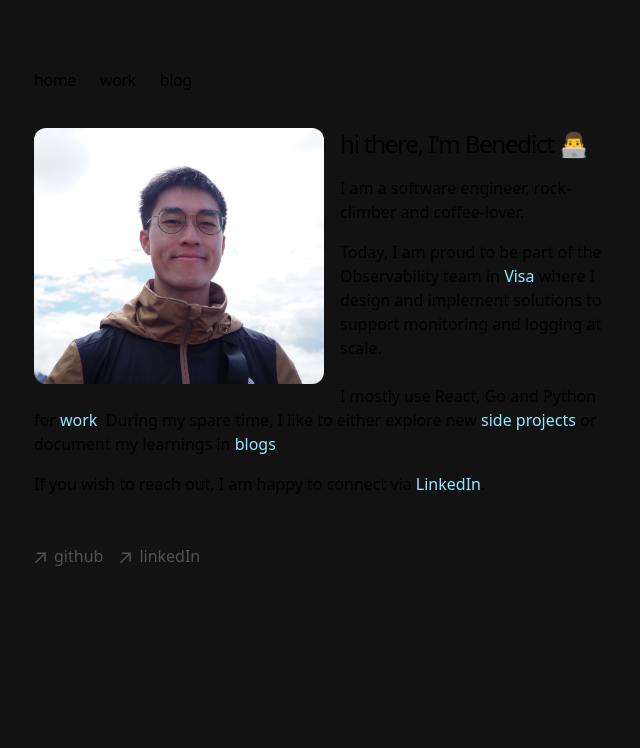
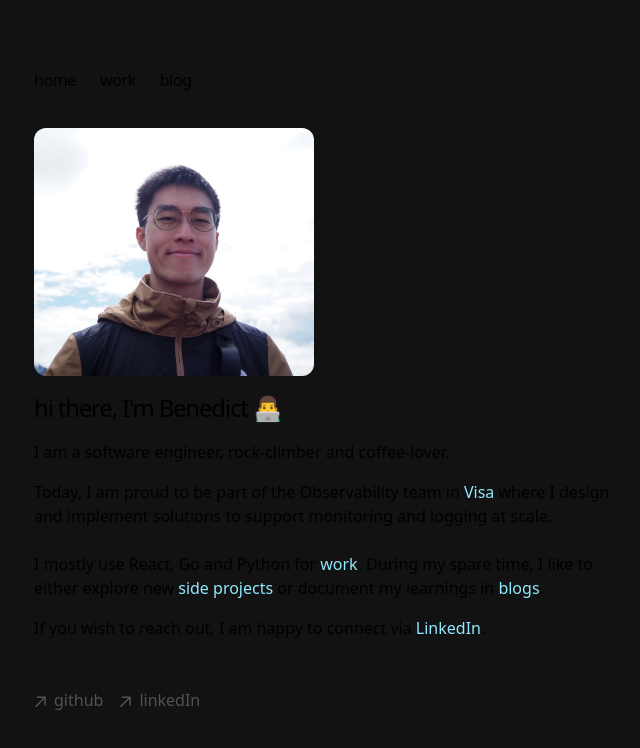
Before and after one commit to chensxb97/chensxb97.github.io, a Next.js app: page / in a window 1280 px wide. Shown: the top 748 px of the page, without its empty margins (318-958 px from the left). Built offline with nearby package versions, Linux system fonts and the light colour scheme.

Commit message:
adjust css

```diff
--- a/app/page.tsx
+++ b/app/page.tsx
@@ -5,12 +5,12 @@ export default function Page() {
   return (
     <section>
       <div className="mb-6">
-        <div className="flex float-left mr-4 mb-4">
+        <div className="flex mb-4">
           <Image
             src="/profile.png"
             alt="Profile picture"
-            width={290}
-            height={450}
+            width={280}
+            height={500}
             className="rounded rounded-xl"
           />
         </div>
```
